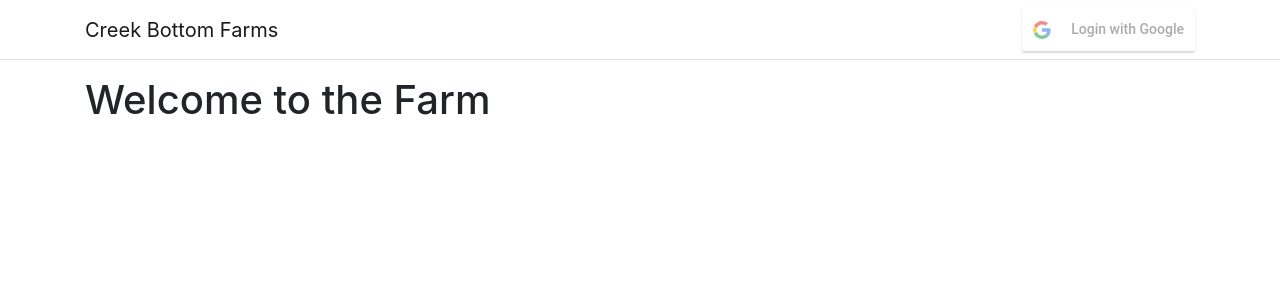
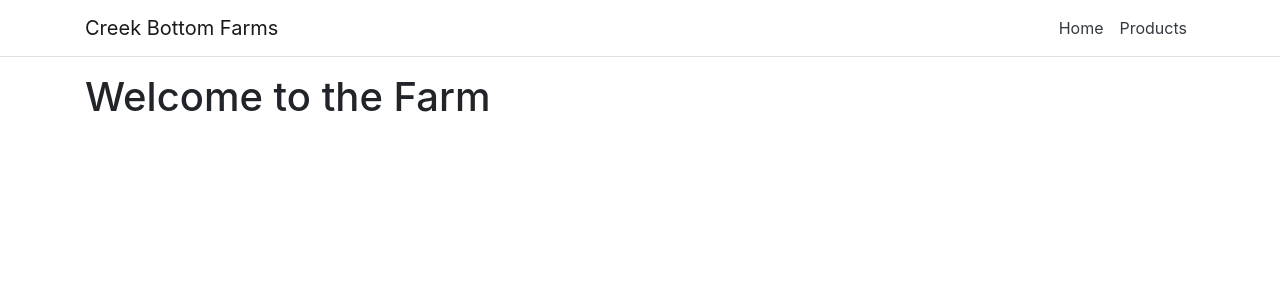
Before and after one commit to hjohnson120/urban_farms, a React (Create React App) app in the folder ClientApp/: page / in a window 1280 px wide. Shown: the top 300 px of the page. Built offline with nearby package versions, Linux system fonts and the light colour scheme.

Commit message:
add material ui

```diff
--- a/ClientApp/package.json
+++ b/ClientApp/package.json
@@ -3,7 +3,7 @@
   "version": "0.1.0",
   "private": true,
   "dependencies": {
-    "@material-ui/core": "^4.10.2",
+    "@material-ui/core": "^4.11.0",
     "@material-ui/icons": "^4.9.1",
     "@okta/okta-react": "^3.0.2",
     "@types/jest": "^25.1.4",
--- a/ClientApp/src/App.jsx
+++ b/ClientApp/src/App.jsx
@@ -1,4 +1,4 @@
-import React from 'react'
+import React, { useState } from 'react'
 import { Route, Switch } from 'react-router'
 import { Layout } from './components/Layout'
 import Home from './pages/Home'
--- a/ClientApp/src/components/NavMenu/index.jsx
+++ b/ClientApp/src/components/NavMenu/index.jsx
@@ -10,38 +10,12 @@ import {
 } from 'reactstrap'
 import { Link } from 'react-router-dom'
 import './style.scss'
-import { GoogleLogout, GoogleLogin } from 'react-google-login'
 
 const NavMenu = () => {
-  const displayName = NavMenu.name
   const [collapsed, setCollapsed] = useState(true)
-  const [isSignedIn, setIsSignedIn] = useState(false)
-  const [accessToken, setAccessToken] = useState('')
-  const [user, setUser] = useState(null)
 
   const toggleNavbar = () => {
     setCollapsed(!collapsed)
-  }
-
-  const responseGoogle = response => {
-    if (response.accessToken) {
-      const userInfo = response.profileObj
-      setIsSignedIn(true)
-      setUser({
-        email: userInfo.email,
-        firstName: userInfo.givenName,
-        lastName: userInfo.familyName,
-      })
-      setAccessToken(response.accessToken)
-    }
-    // window.location.href = '/home'
-  }
-
-  console.log(isSignedIn)
-
-  const logout = () => {
-    window.location.href = '/'
-    setIsSignedIn(false)
   }
 
   return (
@@ -60,16 +34,6 @@ const NavMenu = () => {
             isOpen={collapsed}
             navbar
           >
-            {!isSignedIn ? (
-              <GoogleLogin
-                clientId="379748035017-907fuiclnmjc5esg1926ot6nqlp2jcr9.apps.googleusercontent.com"
-                buttonText="Login with Google"
-                onSuccess={responseGoogle}
-                onFailure={responseGoogle}
-                cookiePolicy={'single_host_origin'}
-                isSignedIn={true}
-              />
-            ) : (
             <ul className="navbar-nav flex-grow">
               <NavItem>
                 <NavLink tag={Link} className="text-dark" to="/home">
@@ -81,14 +45,7 @@ const NavMenu = () => {
                   Products
                 </NavLink>
               </NavItem>
-                <GoogleLogout
-                  clientId="379748035017-907fuiclnmjc5esg1926ot6nqlp2jcr9.apps.googleusercontent.com"
-                  buttonText="Logout"
-                  onLogoutSuccess={logout}
-                  isSignedIn={false}
-                ></GoogleLogout>
             </ul>
-            )}
           </Collapse>
         </Container>
       </Navbar>
--- a/ClientApp/src/pages/Home.jsx
+++ b/ClientApp/src/pages/Home.jsx
@@ -3,36 +3,20 @@ import Tabs from '../components/Tabs'
 import axios from 'axios'
 
 const Home = () => {
-  // useEffect(() => {
-  //   userInfo &&
-  //     axios
-  //       .post('/api/user', {
-  //         email: userInfo.email,
-  //         FirstName: userInfo.name,
-  //       })
-  //       .then(resp => {
-  //         console.log(resp.data)
-  //       })
-  //       .catch(error => console.log({ error }))
-  // }, [userInfo])
-
-  const deleteUser = () => {
+  const email = 'hledlie.120@gmail.com'
+  useEffect(() => {
     axios
-      .delete('/api/user/1')
+      .get(`/api/user/${email}`)
       .then(resp => {
         console.log(resp.data)
       })
       .catch(error => console.log({ error }))
-  }
+  }, [])
 
   return (
     <>
       <div>
         <h1>Welcome to the Farm</h1>
-        <h1>
-          <button> LogOut </button>
-        </h1>
-        <button onClick={deleteUser} placeholder="delete" />
         <Tabs>
           <div label="Recipes">It's a thing</div>
           <div label="The Farm">More things</div>
```
Also changed, not shown: 1 other file (tests, documents, lock files or other folders). Lines whose indentation alone changed are shown as unchanged.
